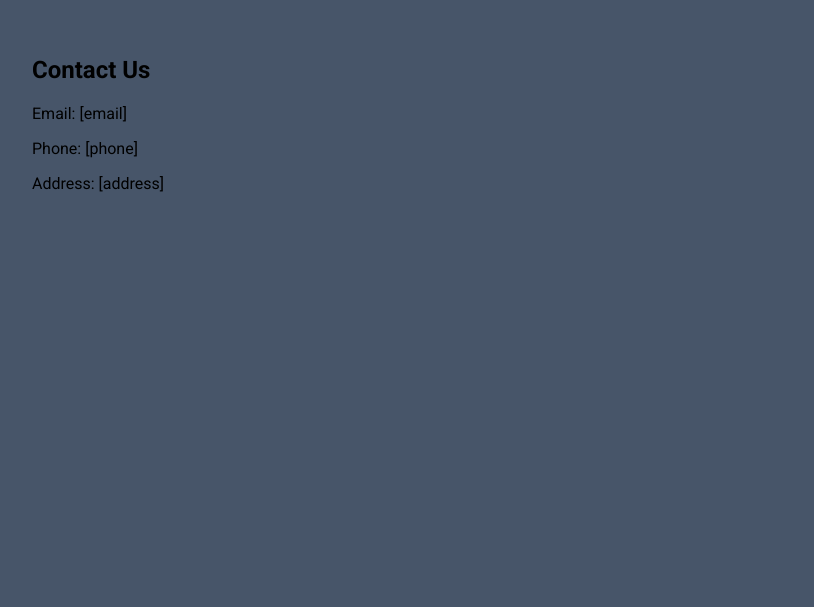
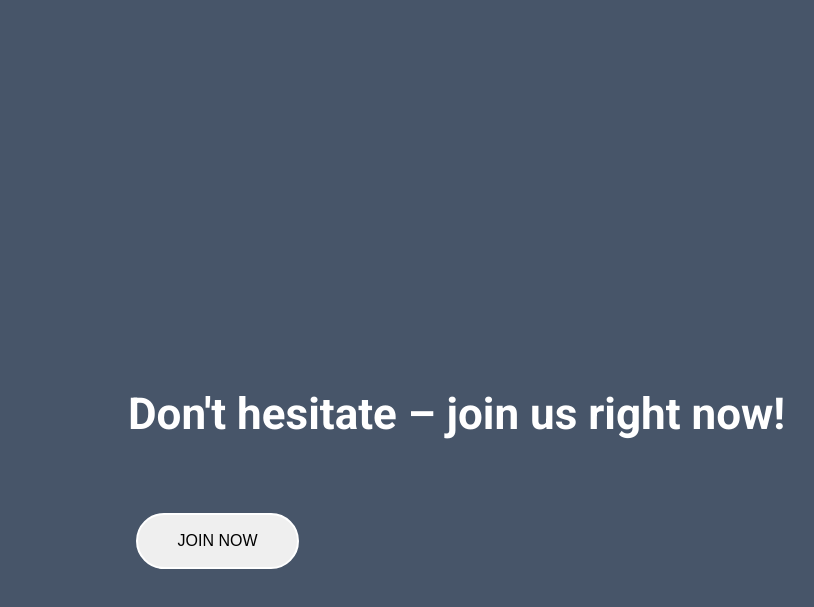
Before and after one commit to Narongwas/thinc.-PROJ, a React (Create React App) app: page / in a window 1280 px wide. Shown: the part 1442-2049 px from the top of the page, without its empty margins (96-910 px from the left). Built offline with nearby package versions, Linux system fonts and the light colour scheme.

Commit message:
add button join now and some word

```diff
--- a/src/App.css
+++ b/src/App.css
@@ -128,7 +128,7 @@ img.path{
   font-size: 56px;
 }
 
-.col{
+#col{
   width: 1329px;
   height: 564px;
   padding-top: 80px;
@@ -136,3 +136,31 @@ img.path{
   gap: 80px;
 
 }
+
+#innercol{
+  padding-top: 200px;
+  padding-bottom: 56px;
+  padding-left: 96px;
+  gap: 80px;
+}
+
+.footerButton{
+  cursor: pointer;
+  margin-left: 8px;
+  margin-right: 8px;
+  border-radius: 50px;
+  width: 163px;
+  height: 56px;
+  border: 2px solid rgba(255, 255, 255, 1);
+  color: #000000;
+  font-size: 16px;
+  font-weight: 500;
+}
+
+#footerh4{
+  font-size: 44px;
+  font-weight: 700;
+  line-height: 180%;
+  letter-spacing: 0%;
+  color: #ffffff;
+}
--- a/src/footer.js
+++ b/src/footer.js
@@ -4,10 +4,10 @@ function Footer(){
     return(
         <section className="footer">
             <div id="col">
-                <h2>Contact Us</h2>
-                <p>Email: [email]</p>
-                <p>Phone: [phone]</p>
-                <p>Address: [address]</p>
+                <div id="innercol">
+                    <h4 id="footerh4">Don't hesitate – join us right now!</h4>
+                    <button className="footerButton">JOIN NOW</button>
+                </div>
             </div>
         </section>
     )
```
